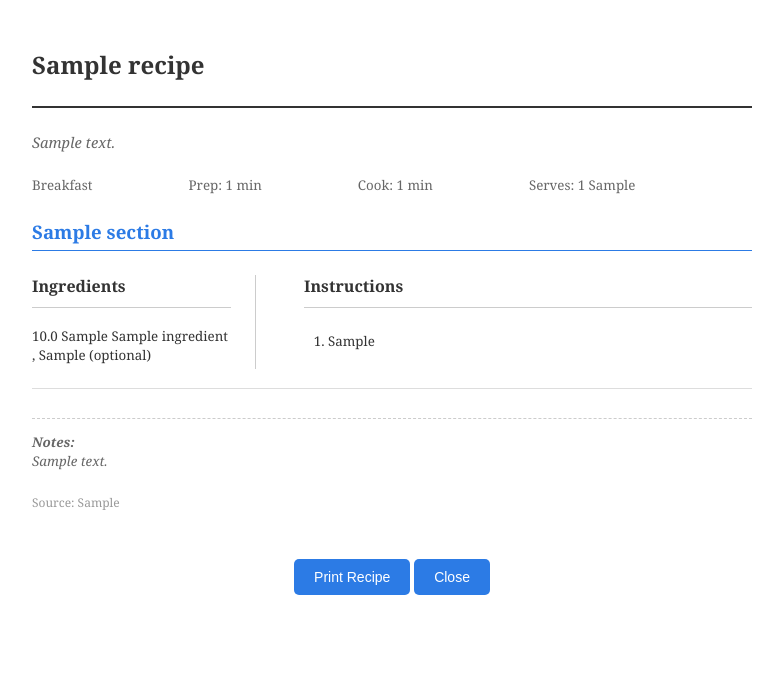
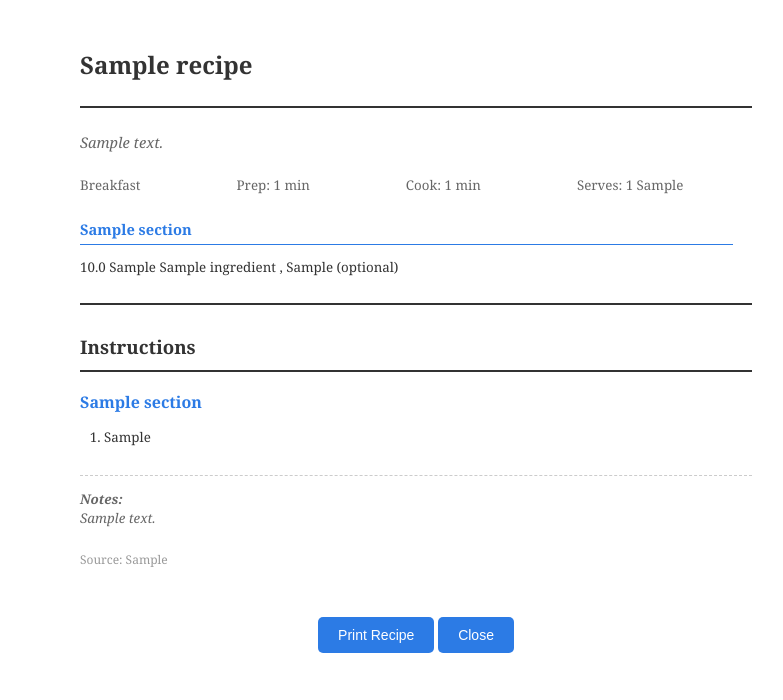
Before and after one commit to JohnTheHobbit/Cookbook, a Flask app: page /recipes/1/print in a window 1280 px wide. Shown: the top 700 px of the page, without its empty margins (248-1031 px from the left). Run offline with Flask 3, Linux system fonts and the light colour scheme; tables that the repository leaves empty hold one stand-in row (values such as "Sample post").

Commit message:
Added printing formatting for single and multi sections. v1/17

```diff
--- a/app/static/css/print.css
+++ b/app/static/css/print.css
@@ -157,10 +157,10 @@
 
 /* Print-specific recipe layout */
 @page {
-    margin: 1in;
+    margin: 0;
     size: letter;
 }
 
 @page :first {
-    margin-top: 0.5in;
+    margin: 0;
 }
--- a/app/templates/recipes/print.html
+++ b/app/templates/recipes/print.html
@@ -19,7 +19,7 @@
             color: #333;
             max-width: 8.5in;
             margin: 0 auto;
-            padding: 0.5in;
+            padding: 0.5in 0.5in 0.5in 1in; /* top right bottom left */
         }
 
         h1 {
@@ -120,6 +120,79 @@
             border-bottom: 1px solid #2c7be5;
         }
 
+        /* Sectioned recipe - All ingredients grid */
+        .all-ingredients-grid {
+            display: grid;
+            grid-template-columns: repeat(auto-fit, minmax(2in, 1fr));
+            gap: 0.3in;
+            margin-bottom: 0.3in;
+            padding-bottom: 0.25in;
+            border-bottom: 2px solid #333;
+        }
+
+        /* Limit to max 3 columns when CSS variables are supported */
+        @supports (grid-template-columns: repeat(3, 1fr)) {
+            .all-ingredients-grid {
+                grid-template-columns: repeat(min(var(--cols, 1), 3), 1fr);
+            }
+        }
+
+        .section-ingredients-column {
+            border-right: 1px solid #ddd;
+            padding-right: 0.2in;
+        }
+
+        .section-ingredients-column:nth-child(3n),
+        .section-ingredients-column:last-child {
+            border-right: none;
+        }
+
+        .section-ingredient-title {
+            font-size: 11pt;
+            font-weight: bold;
+            color: #2c7be5;
+            margin-bottom: 0.1in;
+            padding-bottom: 0.05in;
+            border-bottom: 1px solid #2c7be5;
+        }
+
+        .section-ingredient-list {
+            list-style: none;
+        }
+
+        .section-ingredient-list li {
+            padding: 0.03in 0;
+            font-size: 10pt;
+        }
+
+        /* All instructions section */
+        .all-instructions h2 {
+            font-size: 14pt;
+            border-bottom: 2px solid #333;
+            padding-bottom: 0.1in;
+            margin-bottom: 0.2in;
+        }
+
+        .section-instructions {
+            margin-bottom: 0.25in;
+        }
+
+        .section-instruction-title {
+            font-size: 12pt;
+            font-weight: bold;
+            color: #2c7be5;
+            margin-bottom: 0.1in;
+        }
+
+        .section-instructions ol {
+            padding-left: 0.25in;
+        }
+
+        .section-instructions li {
+            padding: 0.05in 0;
+            font-size: 10pt;
+        }
+
         .no-print {
             margin-top: 0.5in;
             text-align: center;
@@ -127,7 +200,7 @@
 
         @media print {
             body {
-                padding: 0;
+                padding: 0.5in 0.5in 0.5in 1in; /* top right bottom left */
             }
 
             .no-print {
@@ -175,14 +248,12 @@
     </div>
 
     {% if recipe.has_sections %}
-        <!-- Sectioned Layout -->
+        <!-- Sectioned Layout - All Ingredients First -->
+        <div class="all-ingredients-grid" style="--cols: {{ recipe.sections.all()|length }}">
             {% for section in recipe.sections %}
-        <div class="recipe-section">
-            <h2 class="section-title">{{ section.name }}</h2>
-            <div class="content">
-                <div class="ingredients">
-                    <h2>Ingredients</h2>
-                    <ul>
+            <div class="section-ingredients-column">
+                <h3 class="section-ingredient-title">{{ section.name }}</h3>
+                <ul class="section-ingredient-list">
                     {% for ing in section.ingredients %}
                         <li>
                             {% if ing.quantity %}{{ ing.quantity }}{% endif %}
@@ -194,9 +265,15 @@
                     {% endfor %}
                 </ul>
             </div>
+            {% endfor %}
+        </div>
 
-                <div class="instructions">
+        <!-- All Instructions -->
+        <div class="all-instructions">
             <h2>Instructions</h2>
+            {% for section in recipe.sections %}
+            <div class="section-instructions">
+                <h3 class="section-instruction-title">{{ section.name }}</h3>
                 <ol>
                     {% for step in section.instructions.split('\n') %}
                         {% if step.strip() %}
@@ -205,9 +282,8 @@
                     {% endfor %}
                 </ol>
             </div>
+            {% endfor %}
         </div>
-        </div>
-        {% endfor %}
     {% else %}
         <!-- Simple Layout -->
         <div class="content">
```
Lines whose indentation alone changed are shown as unchanged.
